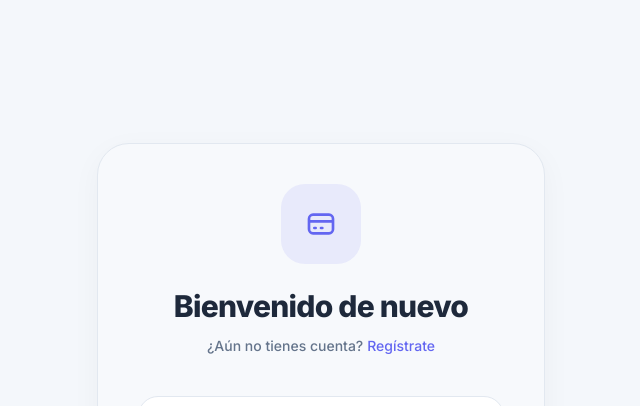
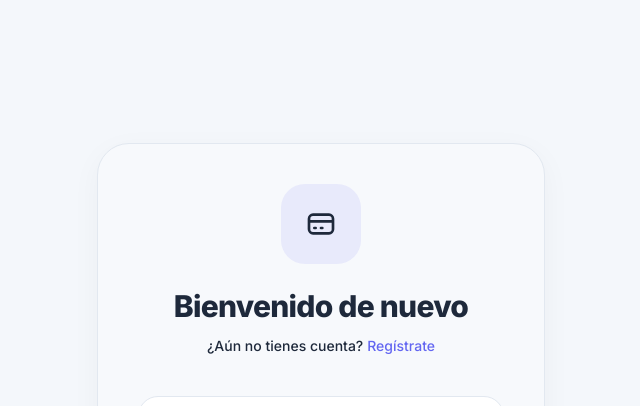
Before and after one commit to yamirmx/control-financiero-react, a React (Vite) app: page / in a window 1280 px wide. Shown: the top 406 px of the page, without its empty margins (319-959 px from the left). Built offline with nearby package versions, Linux system fonts and the light colour scheme.

Commit message:
Update index.css

```diff
--- a/src/index.css
+++ b/src/index.css
@@ -1,19 +1,22 @@
+/* 1. IMPORTACIONES EXTERNAS (Siempre al inicio) */
+@import url('https://fonts.googleapis.com/css2?family=Inter:wght@400;500;600;700;800;900&display=swap');
 @import "tailwindcss";
 
-/* ESTA ES LA LÍNEA MÁGICA QUE ARREGLA EL MODO OSCURO EN TAILWIND V4 */
+/* 2. LÍNEA MÁGICA QUE ARREGLA EL MODO OSCURO EN TAILWIND V4 */
 @custom-variant dark (&:where(.dark, .dark *));
 
-:root{
-  --bg:#F6F8FC;
-  --card:#FFFFFF;
-  --border:#E9EEF5;
+/* 3. VARIABLES DEL SISTEMA (Tema claro base) */
+:root {
+  --bg: #F6F8FC;
+  --card: #FFFFFF;
+  --border: #E9EEF5;
 
-  --text:#2D3748;
-  --muted:#718096;
+  --text: #2D3748;
+  --muted: #718096;
 
-  --success:#17C784;
-  --danger:#FF4D6D;
-  --primary:#5B67F1;
+  --success: #17C784;
+  --danger: #FF4D6D;
+  --primary: #5B67F1;
 
   --shadow:
     0 10px 30px rgba(15,23,42,.04),
@@ -24,6 +27,53 @@
     0 5px 15px rgba(15,23,42,.05);
 }
 
-*{
-  font-family:'Inter',sans-serif;
+/* 4. TIPOGRAFÍA GLOBAL */
+*,
+html,
+body,
+#root {
+  font-family: 'Inter', sans-serif !important;
 }
+
+/* --- 5. RECUPERACIÓN DE ESTILOS ORIGINALES --- */
+
+/* Colores de texto (Modo Claro por defecto) */
+body {
+  color: #1e293b !important; /* text-main */
+}
+
+p, span, div, label {
+  color: inherit;
+}
+
+.text-muted {
+  color: #64748b !important;
+}
+
+/* Colores de texto (Modo Oscuro) */
+body.dark-mode,
+body.dark {
+  color: #f1f5f9 !important; /* text-main oscuro */
+}
+
+body.dark-mode .text-muted,
+body.dark .text-muted {
+  color: #94a3b8 !important;
+}
+
+/* --- 6. ESTILOS DE FORMULARIO (CALENDARIO) --- */
+
+/* Ícono del calendario adaptativo */
+input[type="date"]::-webkit-calendar-picker-indicator,
+input[type="month"]::-webkit-calendar-picker-indicator {
+  opacity: 0.6;
+  cursor: pointer;
+}
+
+/* Invertir el calendario a color blanco en modo oscuro */
+body.dark-mode input[type="date"]::-webkit-calendar-picker-indicator,
+body.dark-mode input[type="month"]::-webkit-calendar-picker-indicator,
+.dark input[type="date"]::-webkit-calendar-picker-indicator,
+.dark input[type="month"]::-webkit-calendar-picker-indicator {
+  filter: invert(1);
+}
```
